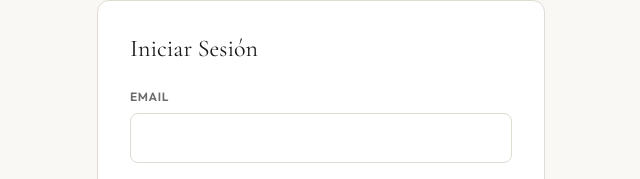
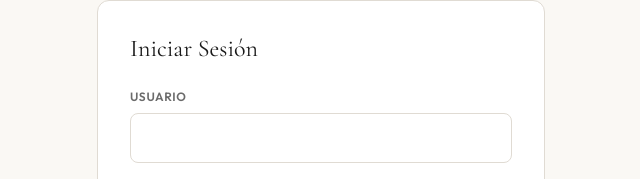
Before and after one commit to Melhart9/santi-ranch-website, a Next.js app: page /admin/login in a window 1280 px wide. Shown: the part 255-434 px from the top of the page, without its empty margins (319-959 px from the left). Built offline with nearby package versions, Linux system fonts and the light colour scheme.

Commit message:
Change login label to Usuario and update admin credentials

```diff
--- a/app/admin/login/page.tsx
+++ b/app/admin/login/page.tsx
@@ -51,7 +51,7 @@ export default function LoginPage() {
           )}
 
           <div className="mb-5">
-            <label className="block text-xs font-semibold uppercase tracking-wider text-[var(--text-muted)] mb-2">Email</label>
+            <label className="block text-xs font-semibold uppercase tracking-wider text-[var(--text-muted)] mb-2">Usuario</label>
             <input
               type="email"
               value={email}
```
